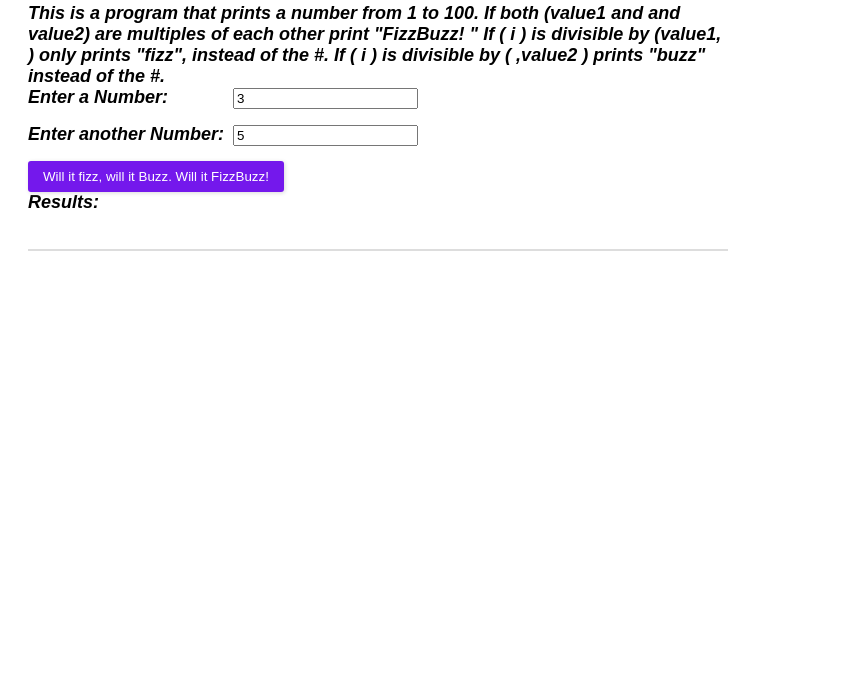
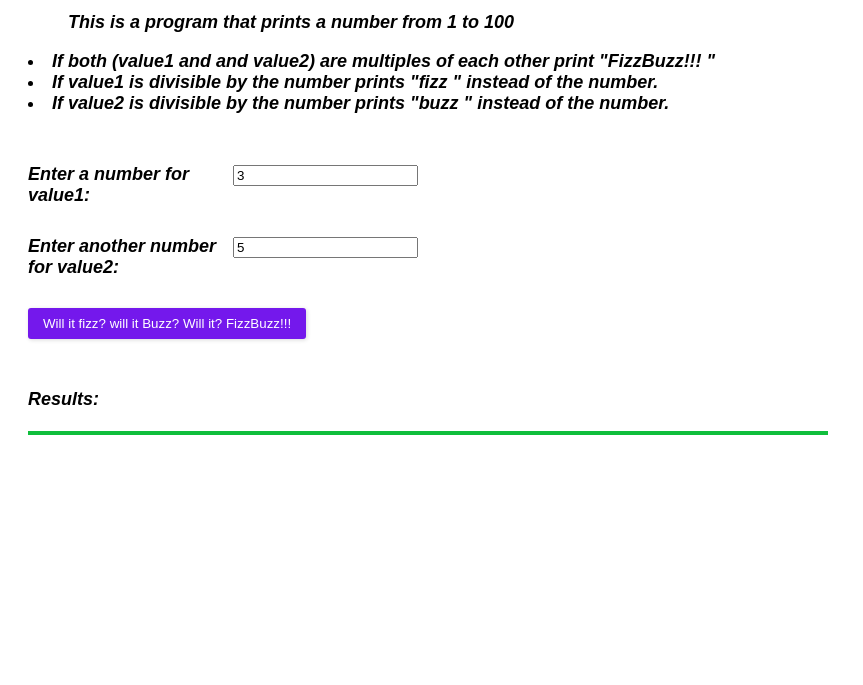
Before and after one commit to curt4207/My-FizzBuzz, a plain HTML site: page index.html in a window 1280 px wide. Shown: the part 115-800 px from the top of the page, without its empty margins (0-863 px from the left). Drawn offline with Linux system fonts and the light colour scheme.

Commit message:
Updated files

```diff
--- a/fizzbuzz.js
+++ b/fizzbuzz.js
@@ -4,13 +4,13 @@ function FizzBuzzA(value1, value2){
 
     for(let i = 1; i <= 100; i ++){
         if(i%value1 == 0 && i%value2 == 0){
-            returnValue += " FizzBuzz!";
+            returnValue +=  "FizzBuzz!!! ";
         }
          else if (i%value1 == 0){ //default value1 #3.
-            returnValue += " fizz";
+            returnValue += "fizz ";
         }
         else if (i%value2 == 0){ //default value2 #5.
-            returnValue += " buzz";
+            returnValue += "buzz ";
         }
         else {
             returnValue += i + " "; //if neither are TRUE print the number.
@@ -18,3 +18,12 @@ function FizzBuzzA(value1, value2){
     }
     return returnValue;
 }
+
+// Call and use the FizzBuzzA function
+function buzzIt(){
+    let output="";
+    let valueOne = document.getElementById("Fizzvalue").value;//ERROR
+    let valueTwo = document.getElementById("Buzzvalue").value;//ERROR
+    output = FizzBuzzA(valueOne, valueTwo);
+    document.getElementById("results").innerHTML = output;
+}
--- a/index.html
+++ b/index.html
@@ -10,18 +10,22 @@
 
 <body>
     <div class= "rev-style">
-        <h1>"How to make this fizz buzz..<strong style="color:deeppink"> FizzBuzz!"</strong></h1>
+        <h1>"How to make this fizz buzz..<strong style="color:deeppink"> FizzBuzz!!!"</strong></h1>
         <!--NOTE:deeppink is the FizzBuzz! Color.-->
 
-        <div class= "rev-style-headingB"><strong>This is a program that prints a <e>number</e> from 1 to 100. If both (value1 and and value2) are multiples of each other print "FizzBuzz! "
-                If ( i ) is divisible by (value1, ) only prints "fizz", instead of the #.
-                If ( i ) is divisible by ( ,value2 ) prints "buzz" instead of the #.
+        <div class= "rev-style-headingB"><strong><ul>This is a program that prints a <e>number</e> from 1 to 100</ul>
+            <li>If both (value1 and and value2) are multiples of each other print "FizzBuzz!!! "</li>
+                <li>If value1 is divisible by the number prints "fizz " instead of the number.</li>
+                <li>If value2 is divisible by the number prints "buzz " instead of the number.</li>
             <strong>
 
-            <label><span>Enter a Number:</span><input id="Fizzvalue" type="number" name="fizz" value="3"></label>
-            <label><span>Enter another Number:</span><input id="Buzzvalue" type="number" name="buzz" value= "5"></label>
-            <label><span></span><input type="submit" value="Will it fizz, will it Buzz. Will it FizzBuzz!"</label>
+            <label><span>Enter a number for value1:</span><input id="Fizzvalue" type="number" name="fizz" value="3"></label>
+
+            <label><span>Enter another number for value2:</span><input id="Buzzvalue" type="number" name="buzz" value= "5"></label>
+
+            <label><span></span><input type="submit" onclick="buzzIt()" value="Will it fizz? will it Buzz? Will it? FizzBuzz!!!"</label>
             <label><span>Results:</span></label><br/>
+
             <p id="results"></p>
         </div>
     </div>
--- a/style.css
+++ b/style.css
@@ -7,11 +7,11 @@ img{
     padding: 5px;
 }
 
-#results {
+#results {/* result box*/
     font-family: 'Trebuchet MS', sans-serif, Arial, Helvetica;
     border-collapse: collapse;
     width: 100%;
-    background-color:gainsboro;
+    background-color:rgb(175, 148, 218);
 }
 
 #results td, #results th {
@@ -32,9 +32,9 @@ img{
 }
 
 .rev-style{
-    max-width: 700px;
+    max-width: 800px; /* sets the width of the whole Fizzbuzz page*/
     padding: 20px 12px 10px 20px;
-    font: 18px Arial, Helvetica, sans-serif;
+    font: 20px Arial, Helvetica, sans-serif;
 }
 
 .rev-style-heading{
@@ -48,7 +48,7 @@ img{
 
 .rev-style-headingB{
     font-style: italic;
-    border-bottom: 2px solid #ddd;
+    border-bottom: 4px solid rgb(16, 190, 60);/*the line under the results*/
     margin-bottom: 20px;
     font-size: 18px;
     padding-bottom: 3px;
@@ -56,7 +56,7 @@ img{
 
 .rev-style label{
     display: block;
-    margin: 0px 0px 15px 0px;
+    margin: 50px 0px 15px 0px;/* spaces the page so that the input boxes line up */
 }
 
 .rev-style label > span{
```
